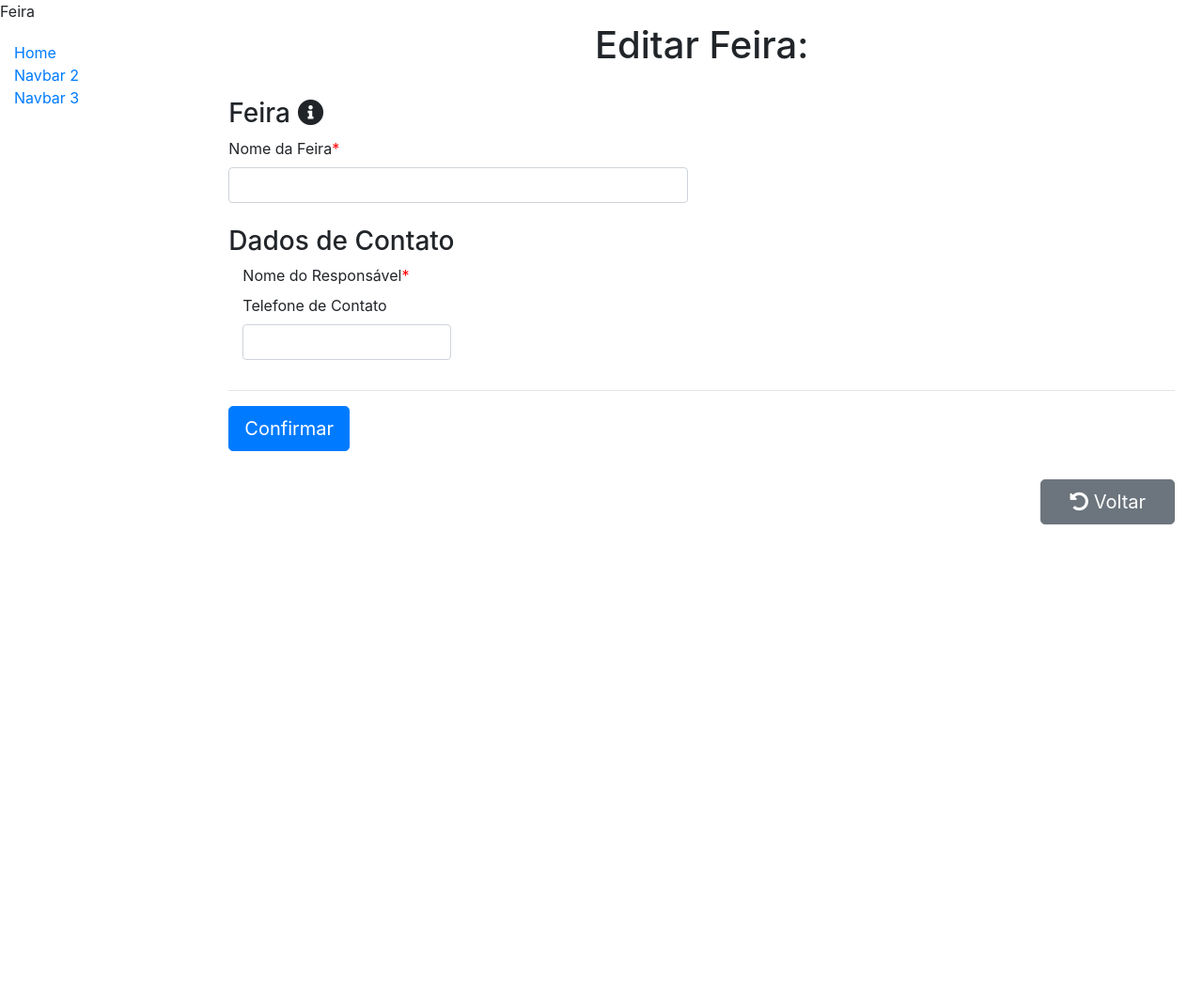
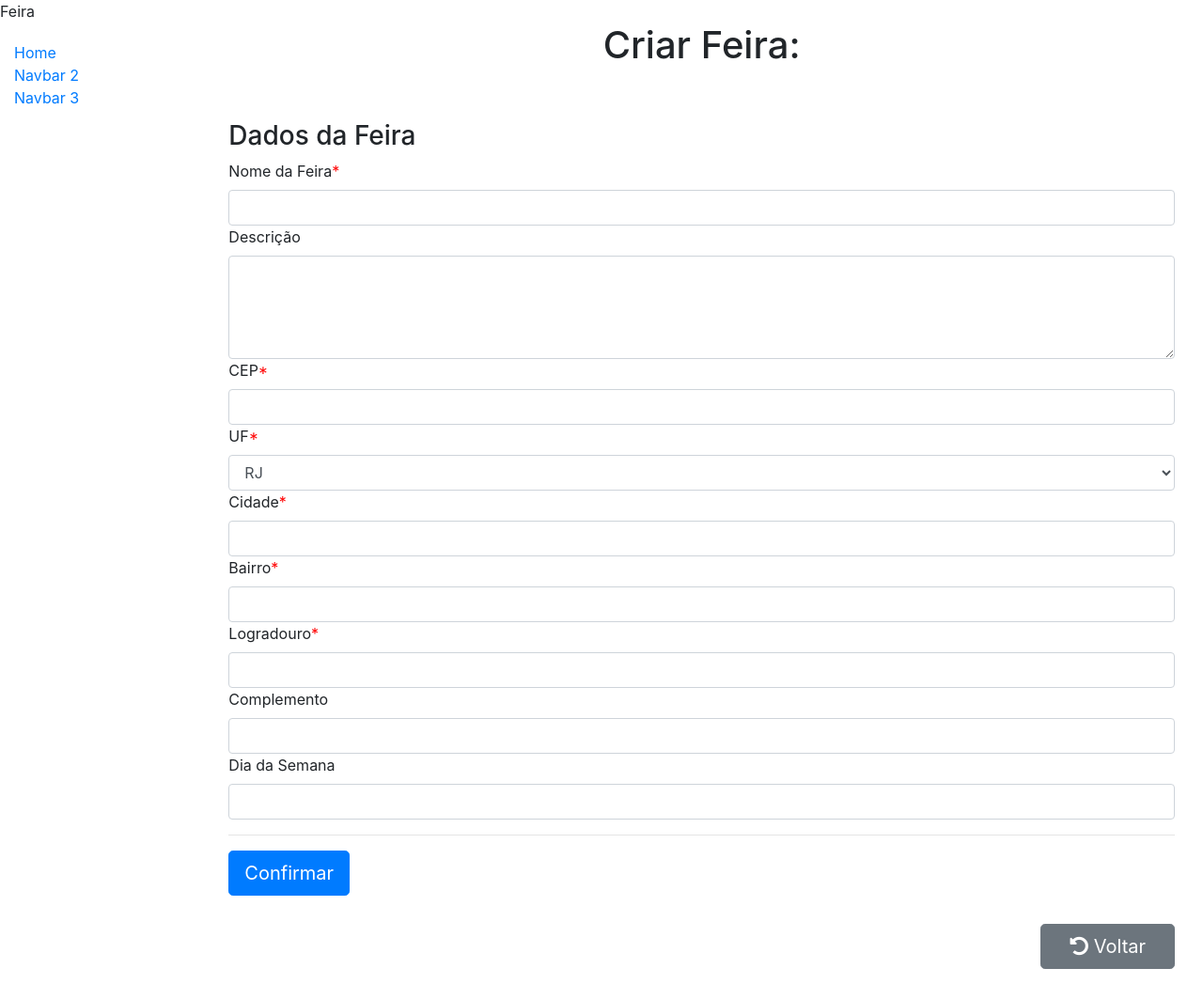
Before and after one commit to brunocoutinhoo/T2-INF1407, a Django app: template projeto/templates/feiras/editar_feira.html in a window 1280 px wide. Shown: the whole page at 94% size. Before the commit the page ends 558 px from the top, so only its background shows below. Run offline with Django 3.2, Linux system fonts and the light colour scheme; the template is opened without the code that fills it: values that come from a table or form of the project are taken from there, others are empty; some libraries are stand-ins or nearby versions.

Commit message:
CRUD FEIRAS PRONTO

```diff
--- a/projeto/templates/barracas/criar_barraca.html
+++ b/projeto/templates/barracas/criar_barraca.html
@@ -15,7 +15,7 @@
                         {{ form.nome_barraca }}
                     </div>
             </div>
-            <div class="row">
+            <div class="row">  6
                 <div class="col-md-6">
                     <p style="margin-bottom: .5rem">Descrição</p>
                     {{ form.descricao }}
--- a/projeto/templates/feiras/editar_feira.html
+++ b/projeto/templates/feiras/editar_feira.html
@@ -1,43 +1,52 @@
 {% extends "base_generic.html" %}
-{% load project_tags %}
 {% block title %}Feira{% endblock %}
 {% block content %}
 <div class="content-section">
     <div class="center text-center">
-    	<h1>Editar Feira:</h1>
+    	<h1>Criar Feira:</h1>
     </div>
     <br>
     <div class="container">
-    	<form id='form-instituicoes' class="form form-horizontal" method="post" role="form" enctype="multipart/form-data" action=" {% url 'adicionar_feira' %} ">
+    	<form id='form-criar_feiras' class="form form-horizontal" method="post" role="form" enctype="multipart/form-data" action=" {% url 'editar_feira' feira_id %} ">
             {% csrf_token %}
-            <h3 class="sub"> Feira
-                <i class="fas fa-info-circle" data-toggle='tooltip' title='Informações da instituição/empresa/entidade'></i>
-            </h3>
+            <br>
+            <h3 class="sub">Dados da Feira</h3>
             <div class="row">
-                	<div class="col-md-6">
-                        <p style="margin-bottom: .5rem">Nome da Feira<span style="color:red">* </span></p>
+                <div class="col-md-12">
+                  <p style="margin-bottom: .5rem">Nome da Feira<span style="color:red">*</span></p>
                   {{ form.nome_feira }}
                 </div>
+                <div class="col-md-12">
+                  <p style="margin-bottom: .5rem">Descrição</p>
+                  {{ form.descricao }}
                 </div>
-            <br>
-            <h3 class="sub">Dados de Contato</h3>
-            <div class='row'>
                 <div class="col-md-12">
-                    <div class="col-md-6">
-                        <p style="margin-bottom: .5rem">Nome do Responsável<span style="color:red">* </span></p>
-                            {{ form.nome_responsavel }}
+                  <p style="margin-bottom: .5rem">CEP<span style="color:red">*</span></p>
+                  {{ form.endereco_cep }}
                 </div>
-                	<div class="col-md-3">
-                        <div class="form-group">
-                            <label class='control-label'>Telefone de Contato</label>
-                            <input class='form-control' type="text" name="telefone" id='telefone'>
-                            {% if form.telefone.errors %}
-                                <div class = "alert alert-danger" role = "alert">
-                                    {{ form.telefone.errors }}
+                <div class="col-md-12">
+                    <p style="margin-bottom: .5rem">UF<span style="color:red">*</span></p>
+                    {{ form.endereco_uf }}
                   </div>
-                            {% endif %}
+                  <div class="col-md-12">
+                    <p style="margin-bottom: .5rem">Cidade<span style="color:red">*</span></p>
+                    {{ form.endereco_cidade }}
                   </div>
+                  <div class="col-md-12">
+                    <p style="margin-bottom: .5rem">Bairro<span style="color:red">*</span></p>
+                    {{ form.endereco_bairro }}
                   </div>
+                  <div class="col-md-12">
+                    <p style="margin-bottom: .5rem">Logradouro<span style="color:red">*</span></p>
+                    {{ form.endereco_logradouro }}
+                  </div>
+                  <div class="col-md-12">
+                    <p style="margin-bottom: .5rem">Complemento</p>
+                    {{ form.endereco_complemento }}
+                  </div>
+                <div class="col-md-12">
+                  <p style="margin-bottom: .5rem">Dia da Semana</p>
+                  {{ form.dia_semana }}
                 </div>
               </div>
             <hr>
@@ -49,7 +58,7 @@
         </form>
         <div class="row justify-content-end">
             <div class="form-group col-md-2">
-              <a href="{%url 'lista_feiras'%}"><button class="btn btn-secondary btn-block btn-lg"><i class="fa fa-undo-alt"> </i> Voltar</button></a>
+              <a href="{% url 'lista_feiras'%}"><button class="btn btn-secondary btn-block btn-lg"><i class="fa fa-undo-alt"> </i> Voltar</button></a>
             </div>
         </div>
      </div>
--- a/projeto/templates/feiras/lista_feiras.html
+++ b/projeto/templates/feiras/lista_feiras.html
@@ -58,7 +58,7 @@
                     </a>
                     </div>
                     <div class="col-6 text-center">
-                    <a href="#" data-href="{% url 'deletar_feira'  feira.feira_id %}" data-toggle="modal" data-target="#modal_deletar_feira" data-tt="tooltip" title="Realizar exclusão da feira.">
+                    <a href="{% url 'deletar_feira'  feira.feira_id %}" data-href="#" data-toggle="modal" data-target="#modal_deletar_feira" data-tt="tooltip" title="Realizar exclusão da feira.">
                       <i class="fa fa-trash fa-2x"></i>
                     </a>
                     </div>
--- a/projeto/views/views_feira.py
+++ b/projeto/views/views_feira.py
@@ -71,6 +71,6 @@ def deletar_feira(request, feira_id):
 
     feira = get_object_or_404(Feira, feira_id=feira_id)
     feira.delete()
-    messages.add_message(request, messages.INFO, _('Feira deletado com sucesso!\n'))
+    messages.add_message(request, messages.INFO, _('Feira deletada com sucesso!\n'))
 
     return redirect(reverse('lista_feiras'))
```
Lines whose indentation alone changed are shown as unchanged.
